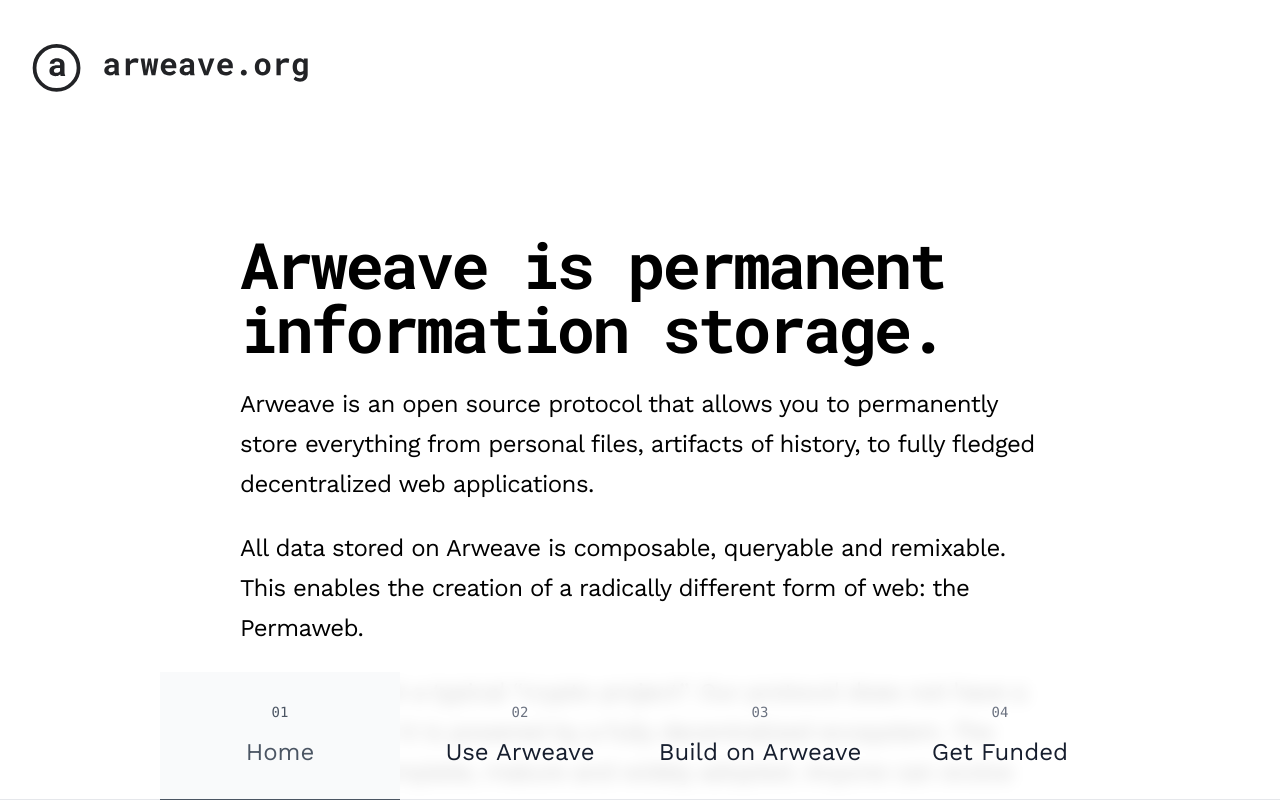
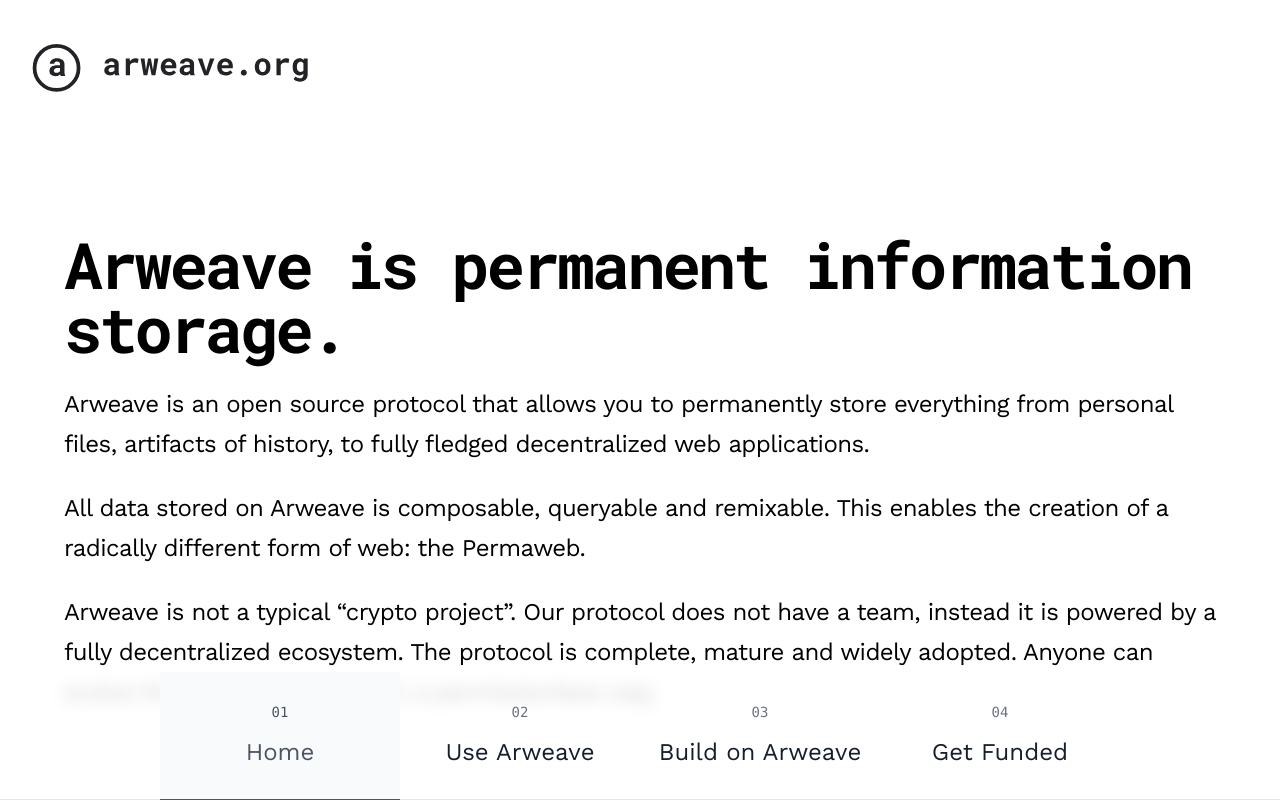
Before and after one commit to ArweaveTeam/arweave-org, a Next.js app: page / in a window 1280 px wide. Shown: the top 800 px of the page. Built offline with nearby package versions, Linux system fonts and the light colour scheme.

Commit message:
wider homepage

```diff
--- a/src/pages/index.jsx
+++ b/src/pages/index.jsx
@@ -3,7 +3,7 @@ import { Footer } from '@/components/Footer'
 export default function Home() {
   return (
     <>
-      <div className="mx-auto max-w-2xl lg:max-w-4xl lg:px-12">
+      <div className="mx-auto max-w-7xl px-4 sm:px-6 lg:px-8 relative">
         <h1 className="text-blue-600 font-display text-5xl font-bold tracking-tighter sm:text-6xl">
           <span className="sr-only">Arweave - </span>Arweave is permanent
           information storage.
```
